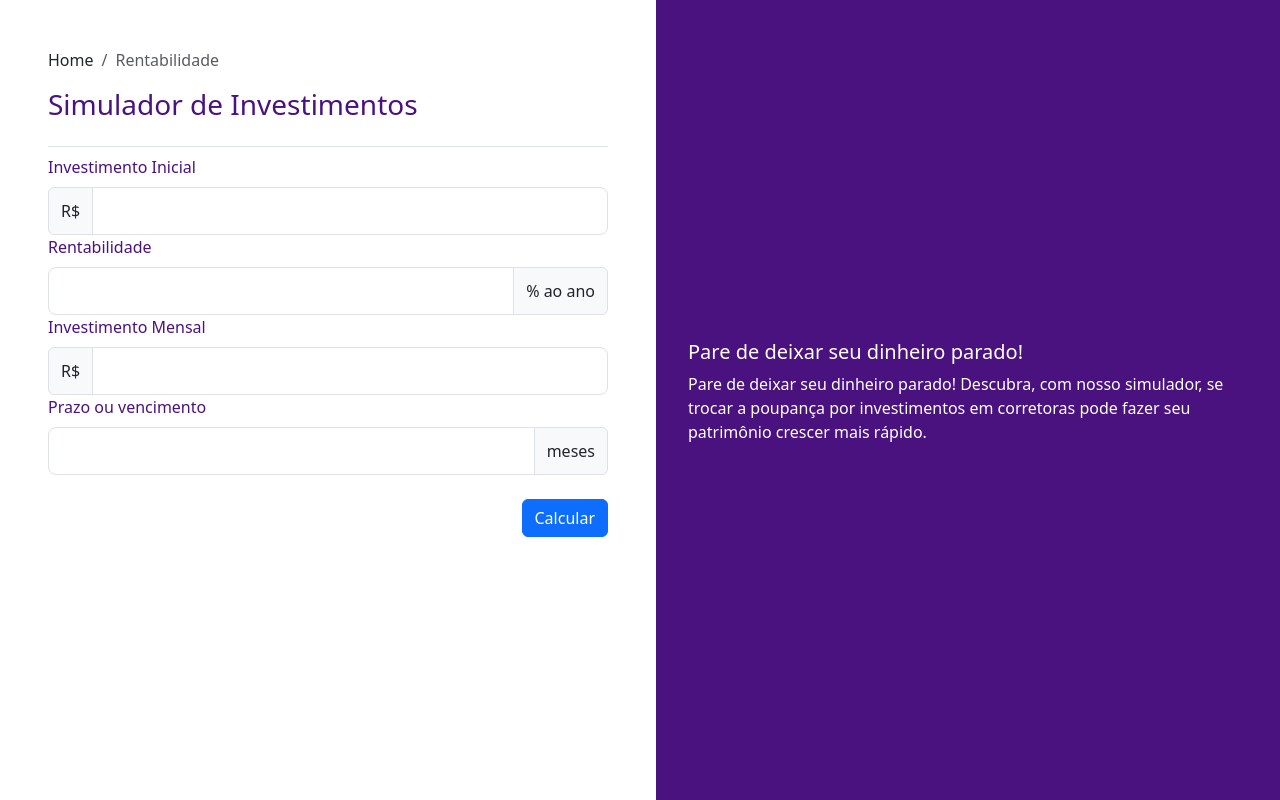
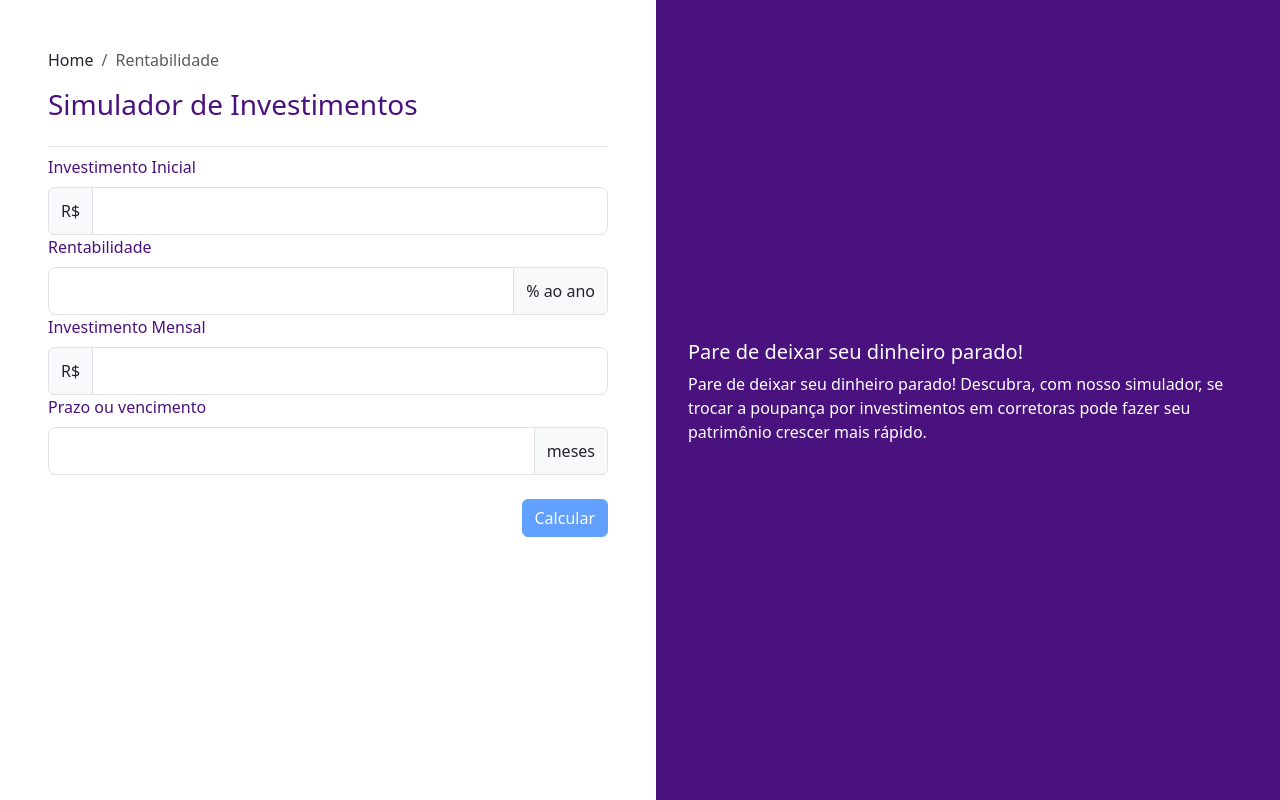
Before and after one commit to Wagnralvs/Rentabilidade-investimento, a React (Create React App) app: page / in a window 1280 px wide. Built offline with nearby package versions, Linux system fonts and the light colour scheme.

Commit message:
disabilitação btn de simular

```diff
--- a/src/components/simulation/Simulation.jsx
+++ b/src/components/simulation/Simulation.jsx
@@ -97,6 +97,7 @@ export default function Simulation({ setShowResultView , setDataSimulator}) {
             <button
               type="button"
               class="btn btn-primary"
+              disabled={!(valorStart && taxa && timeAplication)}
               onClick={valueTotalSimulation}
             >
               <i class="bi bi-floppy"></i> Calcular
```
